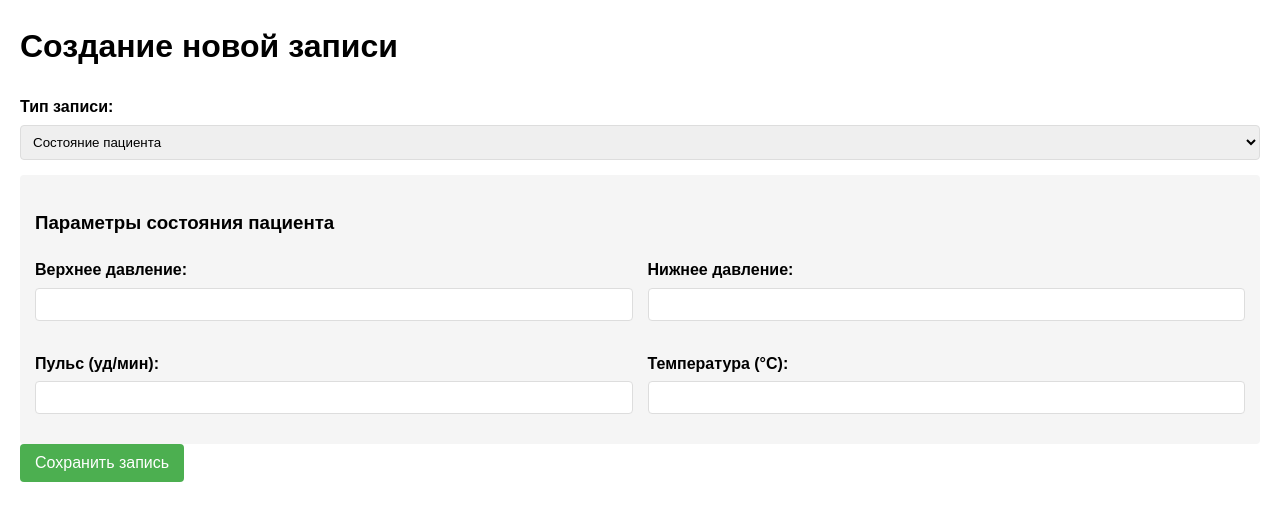
After one commit to lizagashina/Hospital, a Django app: template templates/accounts/add_note.html in a window 1280 px wide. The commit adds this page. Shown: the top 521 px of the page. Run offline with Django 3.2, Linux system fonts and the light colour scheme; the template is opened without the code that fills it, so the values that code supplies are empty.

Commit message:
Note check completed

```diff
--- a/accounts/urls.py
+++ b/accounts/urls.py
@@ -17,4 +17,7 @@ urlpatterns = [
     path('admissions/add/<int:patient_id>/', views.add_admission_view, name='add_admission'),
     path('mkb10-search/', views.mkb10_search_view, name='mkb10_search'),
     path('patients/<int:patient_id>/edit/', views.edit_patient_view, name='edit_patient'),
+    path('admissions/<int:admission_id>/notes/', views.notes_view, name='notes'),
+    path('admissions/<int:admission_id>/notes/add/', views.add_note_view, name='add_note'),
+    path('notes/<int:note_id>/', views.note_detail_view, name='note_detail'),
 ]
--- /dev/null
+++ b/templates/accounts/add_note.html
@@ -0,0 +1,138 @@
+<!DOCTYPE html>
+<html lang="ru">
+<head>
+    <meta charset="UTF-8">
+    <meta name="viewport" content="width=device-width, initial-scale=1.0">
+    <title>Создание записи</title>
+    <style>
+        body {
+            font-family: Arial, sans-serif;
+            margin: 20px;
+            line-height: 1.6;
+        }
+        .form-group {
+            margin-bottom: 15px;
+        }
+        label {
+            display: block;
+            margin-bottom: 5px;
+            font-weight: bold;
+        }
+        select, input, textarea {
+            width: 100%;
+            padding: 8px;
+            border: 1px solid #ddd;
+            border-radius: 4px;
+            box-sizing: border-box;
+        }
+        textarea {
+            min-height: 100px;
+        }
+        .patient-status-fields {
+            background: #f5f5f5;
+            padding: 15px;
+            border-radius: 4px;
+            margin-top: 10px;
+        }
+        .grid-container {
+            display: grid;
+            grid-template-columns: repeat(2, 1fr);
+            gap: 15px;
+        }
+        button {
+            background-color: #4CAF50;
+            color: white;
+            padding: 10px 15px;
+            border: none;
+            border-radius: 4px;
+            cursor: pointer;
+            font-size: 16px;
+        }
+        button:hover {
+            background-color: #45a049;
+        }
+    </style>
+</head>
+<body>
+    <h1>Создание новой записи</h1>
+    <form method="post">
+        {% csrf_token %}
+
+        <div class="form-group">
+            <label for="note_type">Тип записи:</label>
+            <select id="note_type" name="note_type" required>
+                <option value="info" selected>Состояние пациента</option>
+                <option value="prescription">Назначение</option>
+                <option value="research">Исследование</option>
+                <option value="note">Запись</option>
+            </select>
+        </div>
+
+        <div class="form-group" id="text-field">
+            <label for="text">Текст:</label>
+            <textarea id="text" name="text"></textarea>
+        </div>
+
+        <div class="patient-status-fields" id="patient-status-fields">
+            <h3>Параметры состояния пациента</h3>
+            <div class="grid-container">
+                <div class="form-group">
+                    <label for="valueHigh">Верхнее давление:</label>
+                    <input type="text" id="valueHigh" name="valueHigh" maxlength="3">
+                </div>
+
+                <div class="form-group">
+                    <label for="valueLow">Нижнее давление:</label>
+                    <input type="text" id="valueLow" name="valueLow" maxlength="3">
+                </div>
+
+                <div class="form-group">
+                    <label for="hr_value">Пульс (уд/мин):</label>
+                    <input type="number" id="hr_value" name="hr_value" min="0">
+                </div>
+
+                <div class="form-group">
+                    <label for="temperature_value">Температура (°C):</label>
+                    <input type="number" id="temperature_value" name="temperature_value" step="0.1" min="0">
+                </div>
+            </div>
+        </div>
+
+        <button type="submit">Сохранить запись</button>
+    </form>
+
+    <script>
+        document.addEventListener('DOMContentLoaded', function() {
+            const noteTypeSelect = document.getElementById('note_type');
+            const textField = document.getElementById('text-field');
+            const patientFields = document.getElementById('patient-status-fields');
+
+            // Функция для обновления видимости полей
+            function updateFieldsVisibility() {
+                const noteType = noteTypeSelect.value;
+
+                if (noteType === 'info') {
+                    textField.style.display = 'none';
+                    patientFields.style.display = 'block';
+                    document.getElementById('text').required = false;
+                } else {
+                    textField.style.display = 'block';
+                    patientFields.style.display = 'none';
+                    // Делаем текстовое поле обязательным
+                    document.getElementById('text').required = true;
+                    // Поля состояния пациента не обязательны
+                    document.querySelectorAll('#patient-status-fields input').forEach(input => {
+                        input.required = false;
+                    });
+                }
+            }
+
+            // Инициализация при загрузке
+            updateFieldsVisibility();
+
+            // Обработчик изменения типа записи
+            noteTypeSelect.addEventListener('change', updateFieldsVisibility);
+        });
+    </script>
+</body>
+</html>
--- a/templates/accounts/admission_detail.html
+++ b/templates/accounts/admission_detail.html
@@ -3,6 +3,7 @@
 {% block content %}
     <div class="d-flex justify-content-between align-items-center mb-4">
         <h2>Поступление пациента: {{ admission.patient.full_name }}</h2>
+        <a href="{% url 'notes' admission.id %}" class="btn btn-secondary">Записи о пациенте</a>
         <a href="{% url 'patient_detail' admission.patient.id %}" class="btn btn-secondary">Назад к пациенту</a>
     </div>
 
```
Also changed, not shown: accounts/models.py (+18 -0 lines), accounts/views.py (+75 -1 lines), templates/accounts/note_detail.html (added, +91 -0 lines), templates/accounts/notes.html (added, +112 -0 lines).
